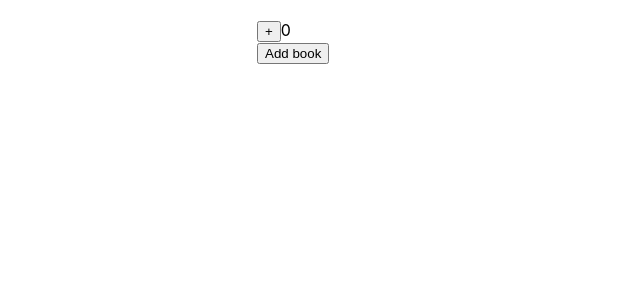
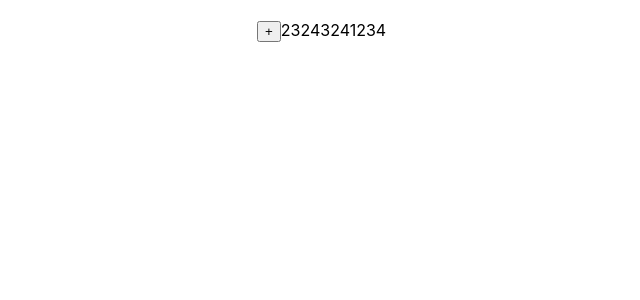
Before and after one commit to EvgeniyZamatevskiy/react-kabzda-kak-podrobno, a React (Create React App) app: page / in a window 1280 px wide. Shown: the top 300 px of the page, without its empty margins (83-723 px from the left). Built offline with nearby package versions, Linux system fonts and the light colour scheme.

Commit message:
lesson 20

```diff
--- a/src/App.tsx
+++ b/src/App.tsx
@@ -15,6 +15,7 @@ import './App.css'
 import { UseMemoExample } from './components/UseMemo/UseMemoExample'
 import { UseMemo } from './components/UseMemo/UseMemo'
 import { UseCallback } from './components/UseCallback/UseCallback'
+import { UseState } from './components/UseState/UseState'
 
 export type ItemsType = {
   title: string
@@ -48,7 +49,8 @@ export const App = () => {
       {/* <ReactMemo /> */}
       {/* <UseMemoExample /> */}
       {/* <UseMemo /> */}
-      <UseCallback />
+      {/* <UseCallback /> */}
+      <UseState />
 
       {/* <CustomSelect cities={cities} onChange={(customSelectValue) => { setCustomSelectValue(customSelectValue) }} value={customSelectValue} /> */}
 
--- /dev/null
+++ b/src/components/UseState/UseState.tsx
@@ -0,0 +1,19 @@
+import React, { useState } from 'react'
+
+const generateData = () => {
+   console.log('generateData')
+   return 23243241234
+}
+
+export const UseState = () => {
+   console.log('UseState')
+
+   const [counter, setCounter] = useState(generateData)
+
+   return (
+      <div>
+         <button onClick={() => setCounter((prev) => prev + 1)}>+</button>
+         {counter}
+      </div>
+   )
+}
```
